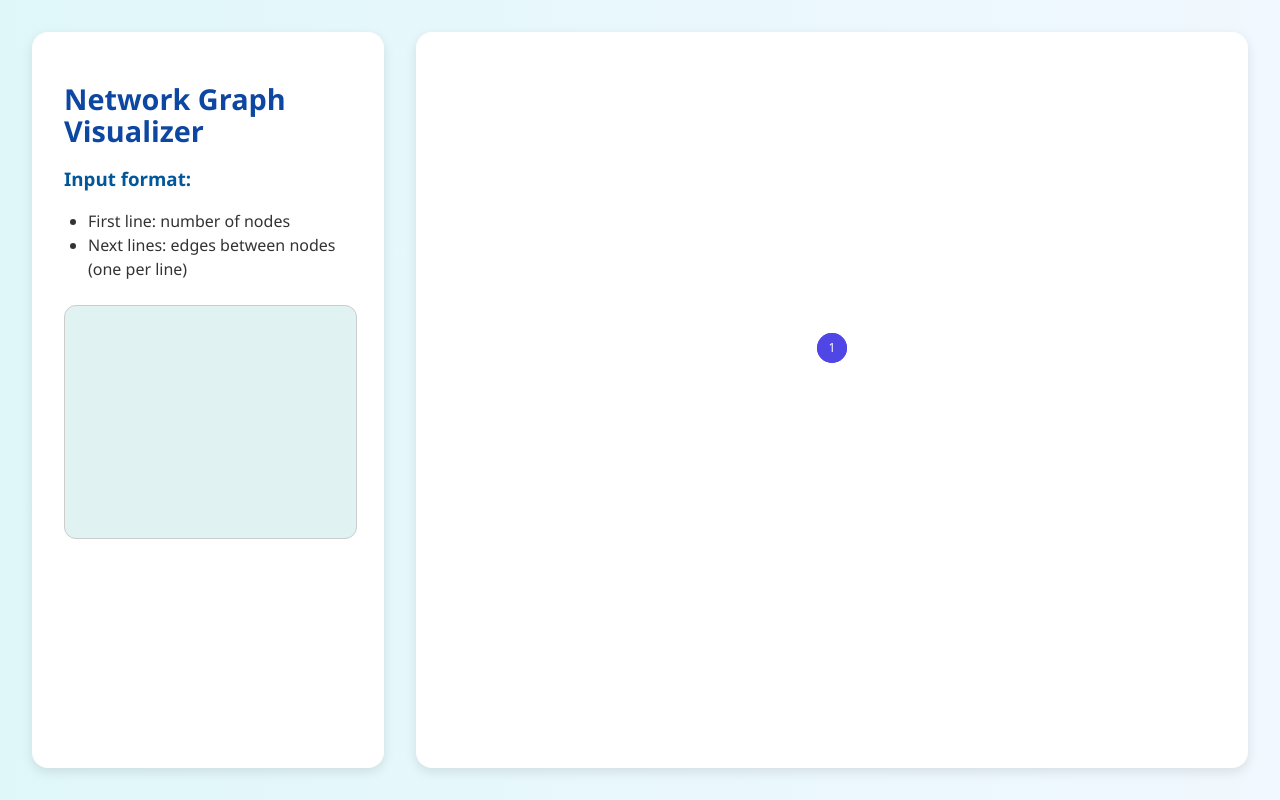
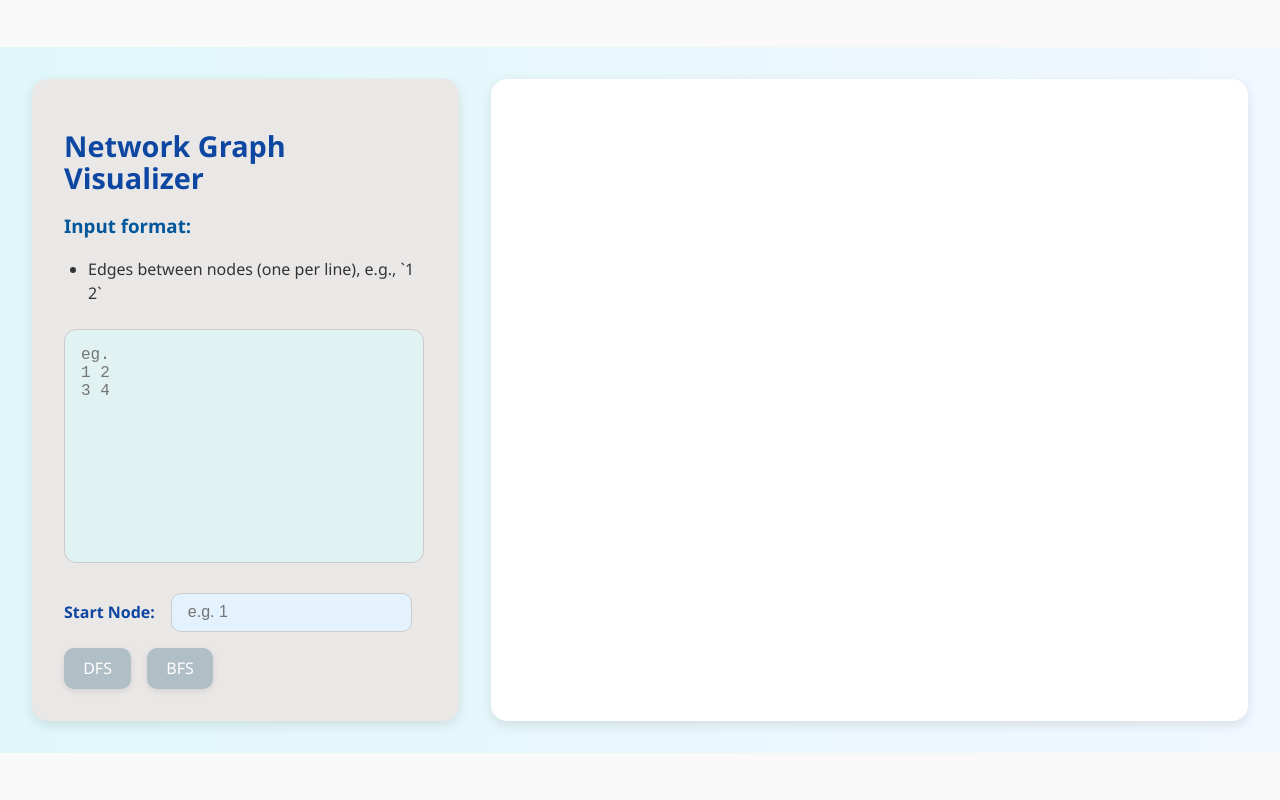
Before and after one commit to niravpokiya/Network-graph-visualizer, a React (Vite) app: page / in a window 1280 px wide. Built offline with nearby package versions, Linux system fonts and the light colour scheme.

Commit message:
Changed styles and added algorithm visualization

```diff
--- a/src/App.css
+++ b/src/App.css
@@ -1,17 +1,48 @@
 .container {
   display: flex;
   flex-direction: row;
-  width: 100vw;
+  min-width: 100vw;
   gap: 2rem;
   padding: 2rem;
   background: linear-gradient(to right, #e0f7fa, #f1f8ff);
-  height: 100vh;
+  min-height: max-content;
   box-sizing: border-box;
+  flex-wrap: wrap;
 }
+body {
+  margin: 0;
+  padding: 0;
+  background: #f9f9f9;
+}
+
+/* Make the layout stack vertically on mobile */
+@media (max-width: 768px) {
+  .container {
+    flex-direction: column;
+    padding: 1rem;
+  }
+
+  .inputSection,
+  .graphSection {
+    width: 80%;
+    margin: 0 auto;
+  }
+
+  .graphSection {
+    padding: 0.5rem;
+  }
+
+  .inputSection textarea {
+    height: 140px;
+    font-size: 0.95rem;
+  }
+}
+
+
 
 .inputSection {
   flex: 1;
-  background: white;
+  background: rgb(234, 231, 231);
   padding: 2rem!important;
   border-radius: 16px;
   box-shadow: 0 4px 12px rgba(0,0,0,0.1);
@@ -55,4 +86,68 @@
   padding: 1rem;
   border-radius: 16px;
   box-shadow: 0 4px 12px rgba(0,0,0,0.1);
+  max-width: 100%;
+  overflow: hidden;
 }
+
+
+/* Style for Source Input Section */
+.sourceInput {
+  margin-top: 1.5rem;
+  display: flex;
+  align-items: center;
+  gap: 1rem;
+  flex-wrap: wrap;
+}
+
+.sourceInput label {
+  font-weight: 600;
+  color: #0d47a1;
+  font-size: 1rem;
+}
+
+.sourceInput input {
+  padding: 0.6rem 1rem;
+  border: 1px solid #ccc;
+  border-radius: 10px;
+  font-size: 1rem;
+  background-color: #e3f2fd;
+  color: #0d47a1;
+  outline: none;
+  transition: all 0.2s ease-in-out;
+}
+
+.sourceInput input:focus {
+  border-color: #1976d2;
+  box-shadow: 0 0 5px rgba(25, 118, 210, 0.4);
+}
+
+/* Button Styles */
+.algorithm-visualization {
+  display: flex;
+  gap: 1rem;
+  margin-top: 1rem;
+  flex-wrap: wrap;
+}
+
+.algorithm-visualization button {
+  padding: 0.6rem 1.2rem;
+  font-size: 1rem;
+  background-color: #1976d2;
+  color: white;
+  border: none;
+  border-radius: 10px;
+  cursor: pointer;
+  transition: background-color 0.3s ease;
+  font-weight: 500;
+  box-shadow: 0 2px 6px rgba(0, 0, 0, 0.1);
+}
+
+.algorithm-visualization button:hover {
+  background-color: #0d47a1;
+}
+
+.algorithm-visualization button:disabled {
+  background-color: #b0bec5;
+  cursor: not-allowed;
+}
--- a/src/App.jsx
+++ b/src/App.jsx
@@ -1,52 +1,51 @@
-import { useState } from 'react'
-import reactLogo from './assets/react.svg'
-import viteLogo from '/vite.svg'
-import './App.css'
-import GraphVisualizer from './GraphVisualizer'
-import Input from './Input'
-import parseGraphInput from './Hooks/DataFetch'
+import { useState } from 'react';
+import './App.css';
+import GraphVisualizer from './GraphVisualizer';
+import Input from './Input';
+import parseGraphInput from './Hooks/DataFetch';
+import Dfs from './components/Dfs';
+import Bfs from './components/Bfs';
 
 function App() {
-  const [count, setCount] = useState(0)
-  let [nodes, setNodes] = useState([{id : '1'}])
-  let [links, setLinks] = useState([])
-  let [data, setData] = useState()
-  // useDataFetch(data, setNodes, setLinks, nodes.length)
+  const [nodes, setNodes] = useState([]);
+  const [links, setLinks] = useState([]);
+  const [adjList, setAdjList] = useState({});
 
   const handleInputChange = (e) => {
     const input = e.target.value;
-  const { nodes, links } = parseGraphInput(input);
+    const { nodes, links, adjList } = parseGraphInput(input); // ⬅ Fix key name to match
     setNodes(nodes);
     setLinks(links);
+    setAdjList(adjList);
   };
-//   const nodes = [
-//  { id: '1' },
-//  { id: '2' },
-//  { id: '3' },
-//  { id: '4' },
-//  { id: '5' },
-// ];
 
-// const links = [
-//  { source: '1', target: '2' },
-//  { source: '2', target: '3' },
-//  { source: '2', target: '4' },
-//  { source: '2', target: '5' },
-//  { source: '3', target: '5' },
-//  { source: '4', target: '5' },
-// ];
+  const handleDFS = async () => {
+    if (nodes.length === 0) return;
+    const src = nodes[0].id;
+    await Dfs(src, nodes, setNodes, adjList);
+  };
 
+  const handleBFS = async () => {
+    if (nodes.length === 0) return;
+    const src = nodes[0].id;
+    await Bfs(src, nodes, setNodes, adjList);
+  };
 
   return (
     <>
       <div className="container">
-          <Input onInputChange={handleInputChange} />
+        <Input
+        onInputChange={handleInputChange}
+        nodes={nodes}
+        setNodes={setNodes}
+        adjList={adjList}
+        />
         <div className="graphSection">
           <GraphVisualizer nodesData={nodes} linksData={links} />
         </div>
       </div>
     </>
-    )
+  );
 }
 
-  export default App
+export default App;
--- a/src/Hooks/DataFetch.jsx
+++ b/src/Hooks/DataFetch.jsx
@@ -1,23 +1,27 @@
-import { useEffect, useState } from "react";
+import buildAdjList from "../components/BuildAdjList";
 
 function parseGraphInput(input) {
-  const lines = input.trim().split('\n').map(line => line.trim()).filter(Boolean);
-  if (lines.length < 2) return { nodes: [], links: [] };
+  const lines = input
+    .trim()
+    .split('\n')
+    .map(line => line.trim())
+    .filter(Boolean);
 
-  const links = lines.slice(1).map(line => {
-    const [source, target] = line.trim().split(/\s+/);
+  const links = lines.map(line => {
+    const [source, target] = line.split(/\s+/);
     return { source, target };
   });
 
-  const uniqueNodes = Array.from(
-    new Set(links.flatMap(({ source, target }) => [source, target]))
-  ).map(id => ({ id }));
+  const nodeIds = new Set();
+  links.forEach(({ source, target }) => {
+    nodeIds.add(source);
+    nodeIds.add(target);
+  });
 
-  return {
-    nodes: uniqueNodes,
-    links,
-  };
+  const nodes = Array.from(nodeIds).map(id => ({ id, color: '#4f46e5' }));
+  const adjList = buildAdjList(links.map(({ source, target }) => [source, target]));
+
+  return { nodes, links, adjList };
 }
 
-
 export default parseGraphInput;
--- a/src/Input.jsx
+++ b/src/Input.jsx
@@ -1,22 +1,56 @@
-import React from "react";
+import React, { useState } from "react";
+import handleDFS from './components/handleDfs';
+import handleBFS from "./components/handleBfs";
 
-function Input({ onInputChange }) {
+function Input({ onInputChange, nodes, setNodes, adjList }) {
+  const [source, setSource] = useState('');
+
   return (
-  <div className="inputSection">
+    <div className="inputSection">
       <h1>Network Graph Visualizer</h1>
       <h3>Input format:</h3>
       <ul>
-        <li>First line: number of nodes</li>
-        <li>Next lines: edges between nodes (one per line)</li>
+        <li>Edges between nodes (one per line), e.g., `1 2`</li>
       </ul>
+
       <div className="inputArea">
         <textarea
           name="input"
           id="input"
+          placeholder="eg.
+1 2
+3 4"
           onChange={(e) => onInputChange(e)}
         ></textarea>
+      </div>
+
+      <div className="sourceInput">
+        <label htmlFor="sourceNode">Start Node: </label>
+        <input
+          id="sourceNode"
+          type="text"
+          placeholder="e.g. 1"
+          value={source}
+          onChange={(e) => setSource(e.target.value)}
+        />
+      </div>
+
+      <div className="algorithm-visualization">
+        <button
+          onClick={() => handleDFS(source, nodes, setNodes, adjList)}
+          disabled={!source}
+        >
+          DFS
+        </button>
+        <button
+          onClick={() => handleBFS(source, nodes, setNodes, adjList)}
+          disabled={!source}
+        >
+          BFS
+        </button>
       </div>
     </div>
   );
 }
+
 export default Input;
--- /dev/null
+++ b/src/components/Bfs.jsx
@@ -0,0 +1,45 @@
+import React from "react";
+function sleep(ms) {
+  return new Promise(resolve => setTimeout(resolve, ms));
+}
+
+async function Bfs(src, prevNodes, onNodesChange, adjList) {
+  const visited = new Set();
+  const queue = [src];
+
+  while (queue.length > 0) {
+    const nodeId = queue.shift();
+
+    if (visited.has(nodeId)) continue;
+    visited.add(nodeId);
+
+    // 🟠 Mark current node as visiting
+    const updated = prevNodes.map(n => {
+      if (n.id === nodeId) {
+        n.color = 'orange';
+      }
+      return n;
+    });
+    onNodesChange([...updated]);
+    await sleep(500);
+
+    // ➕ Enqueue neighbors
+    for (const neighbor of adjList[nodeId] || []) {
+      if (!visited.has(neighbor)) {
+        queue.push(neighbor);
+      }
+    }
+
+    // ✅ Mark node as visited
+    const final = updated.map(n => {
+      if (n.id === nodeId) {
+        n.color = '#4f46e5';
+      }
+      return n;
+    });
+    onNodesChange([...final]);
+    await sleep(500);
+  }
+}
+
+export default Bfs;
--- /dev/null
+++ b/src/components/BuildAdjList.jsx
@@ -0,0 +1,16 @@
+import React from "react";
+
+function buildAdjList(edges) {
+  const adj = {};
+
+  edges.forEach(([a, b]) => {
+    if (!adj[a]) adj[a] = [];
+    if (!adj[b]) adj[b] = [];
+
+    adj[a].push(b);
+    adj[b].push(a); // undirected graph
+  });
+  console.log(adj)
+  return adj;
+}
+export default buildAdjList
--- /dev/null
+++ b/src/components/Dfs.jsx
@@ -0,0 +1,46 @@
+import Reset from "./ResetColors";
+
+function sleep(ms) {
+  return new Promise(resolve => setTimeout(resolve, ms));
+}
+
+async function Dfs(src, prevNodes, onNodesChange, adjList) {
+
+  const visited = new Set();
+
+  async function dfs(nodeId) {
+    if (visited.has(nodeId)) return;
+    visited.add(nodeId);
+    console.log(nodeId)
+    // 🔶 Mark node as visiting (orange)
+    const updated = prevNodes.map(n => {
+        if (n.id === nodeId) {
+            n.color = 'orange'; // mutate in place
+        }
+        return n;
+        });
+    onNodesChange(updated);
+
+    await sleep(500);
+
+    // 🔁 Visit neighbors
+    for (const neighbor of adjList[nodeId] || []) {
+      await dfs(neighbor);
+    }
+
+    // ✅ Mark node as visited (green)
+    const final = updated.map(n => {
+    if (n.id === nodeId) {
+        n.color = '#4f46e5';
+    }
+    return n;
+    });
+    onNodesChange(final);
+    await sleep(500);
+  }
+
+  await dfs(src);
+
+}
+
+export default Dfs;
--- /dev/null
+++ b/src/components/ResetColors.jsx
@@ -0,0 +1,7 @@
+export default function Reset(nodes, setNodes) {
+  const resetNodes = nodes.map(node => ({
+    id: node.id,            // MUST preserve same id type (usually string)
+    color: '#4f46e5',       // Reset to original
+  }));
+  setNodes(resetNodes);
+}
--- /dev/null
+++ b/src/components/handleBfs.jsx
@@ -0,0 +1,8 @@
+import Bfs from "./Bfs";
+
+const handleBFS = async (nodes, setNodes, adjList) => {
+    if (nodes.length === 0) return;
+    const src = nodes[0].id;
+    await Bfs(src, nodes, setNodes, adjList);
+  };
+export default handleBFS
--- /dev/null
+++ b/src/components/handleDfs.jsx
@@ -0,0 +1,8 @@
+import Dfs from "./Dfs";
+
+const handleDFS = async (nodes, setNodes, adjList) => {
+    if (nodes.length === 0) return;
+    const src = nodes[0].id;
+    await Dfs(src, nodes, setNodes, adjList);
+};
+export default handleDFS
```
Also changed, not shown: package.json (+7 -3 lines), src/GraphVisualizer.jsx (+31 -16 lines), 1 other file (tests, documents, lock files or other folders). Lines whose indentation alone changed are shown as unchanged.
